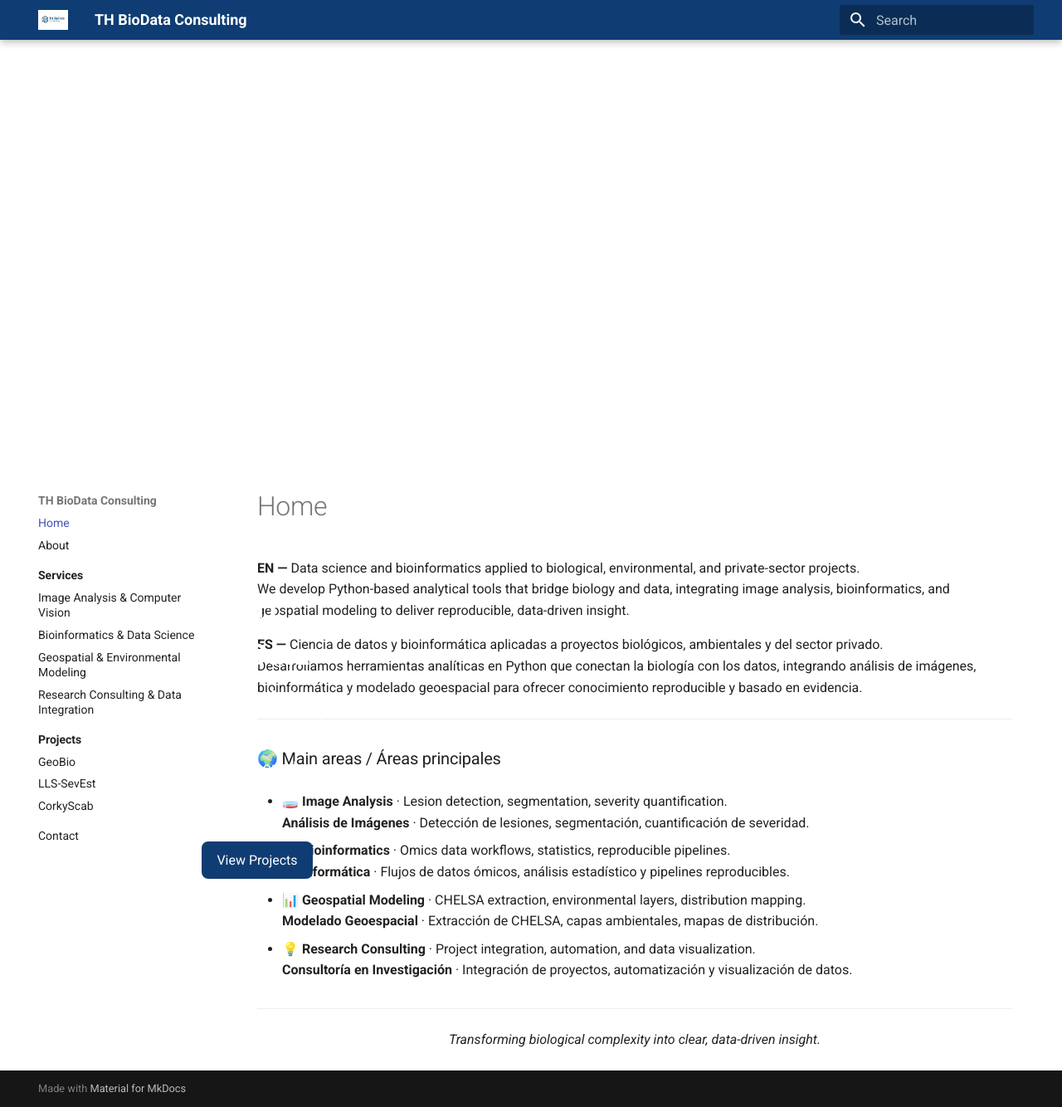
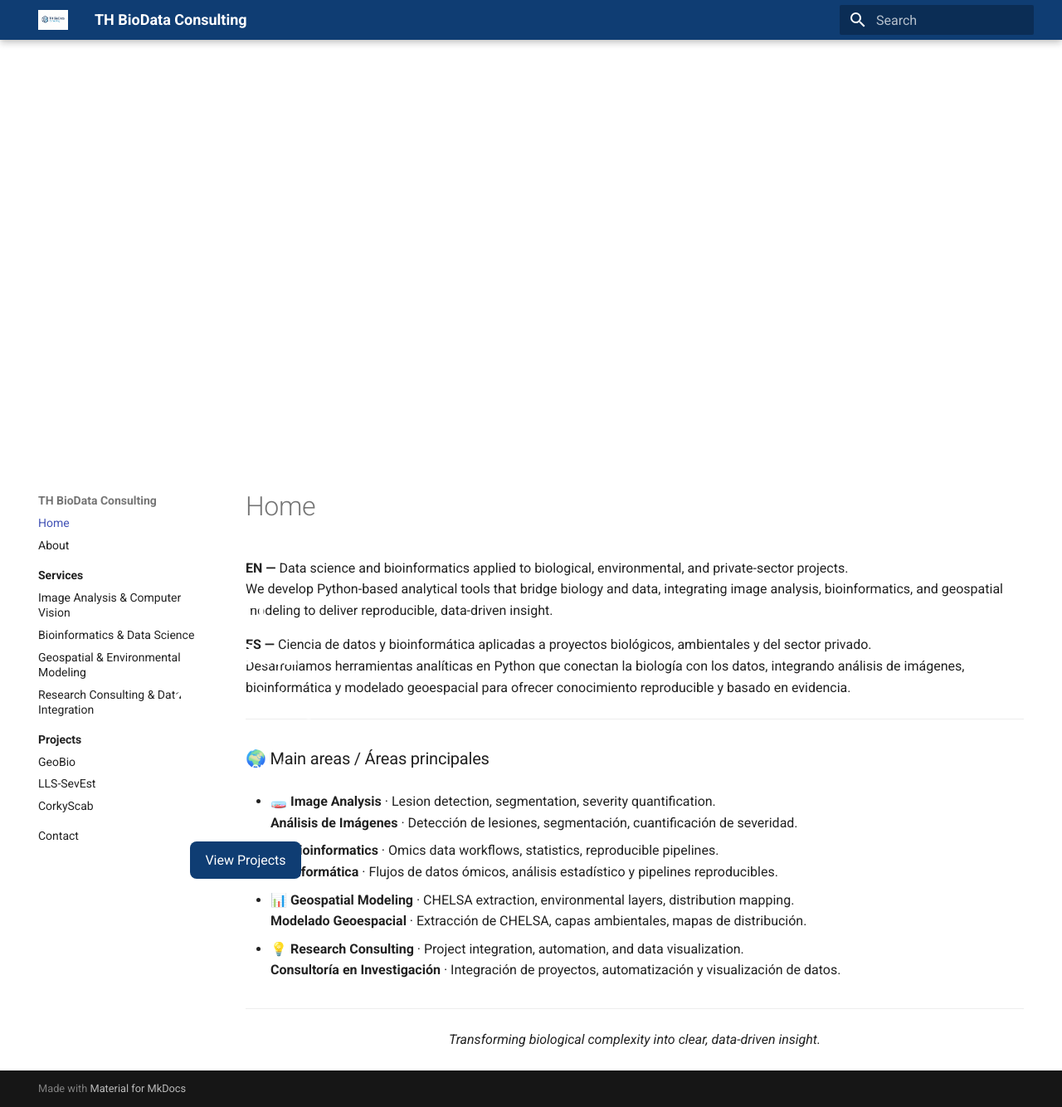
Before and after one commit to TH-BioData/th-biodata.github.io, an MkDocs documentation site: the page built from docs/index.md, in a window 1280 px wide and 1334 px high. Shown: the whole window at 83% size. Built offline with MkDocs 1.6.1 and Material for MkDocs 9.7.7, drawn with Linux system fonts in a browser that asks for light colours.

Commit message:
Update extra.css

````diff
--- a/docs/styles/extra.css
+++ b/docs/styles/extra.css
@@ -1,3 +1,4 @@
+```css
 /* ============================================================
    TH BioData Consulting — Custom Styles (versión corregida móvil)
    ============================================================ */
@@ -17,8 +18,8 @@
 
 /* ===== Variables para alto del hero ===== */
 :root {
-  --th-hero-height: 420px;          /* alto del hero en desktop */
-  --th-hero-height-sm: 300px;       /* alto del hero en móvil   */
+  --th-hero-height: 420px; /* alto del hero en desktop */
+  --th-hero-height-sm: 300px; /* alto del hero en móvil */
   --md-header-h: var(--md-header-height, 3.6rem); /* alto header Material */
 }
 
@@ -26,6 +27,7 @@
    HERO full-width (debajo del header)
    ============================================================ */
 
+/* Solo en páginas que tienen .hero */
 /* --- Hero desplazable (no fijo) --- */
 body:has(.hero) .hero {
   position: fixed;   /* antes era fixed */
@@ -122,7 +124,6 @@ body:has(.hero) .md-main {
   body:has(.hero) .md-main {
     padding-top: calc(var(--md-header-h) + var(--th-hero-height-sm)) !important;
   }
-
   .banner {
     height: 160px;
     object-position: center 40%;
````
